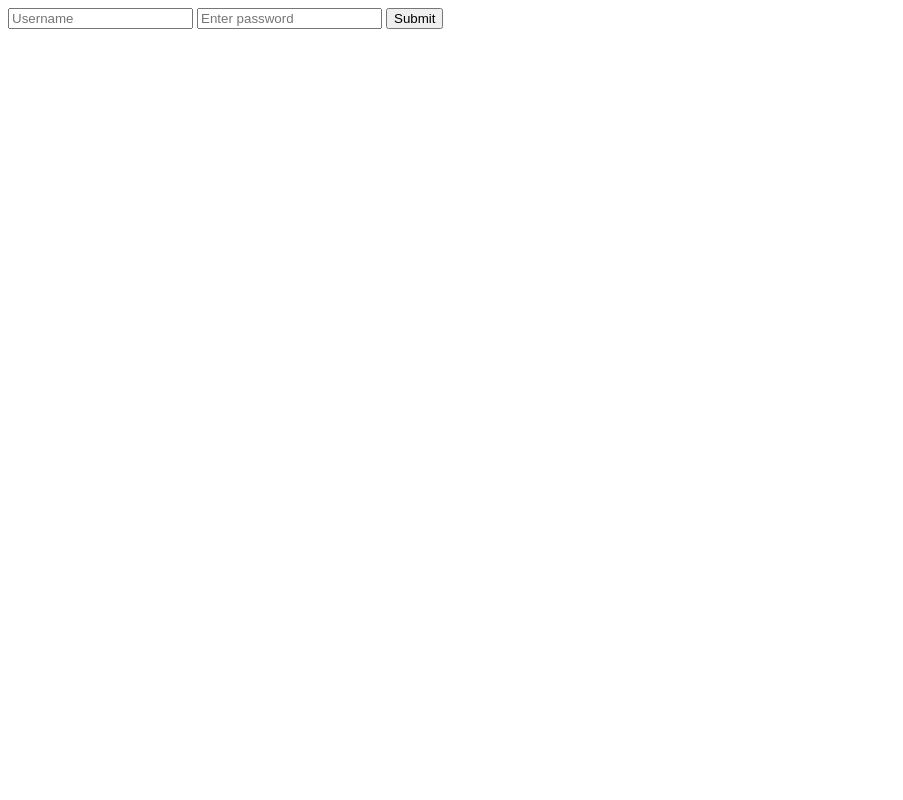
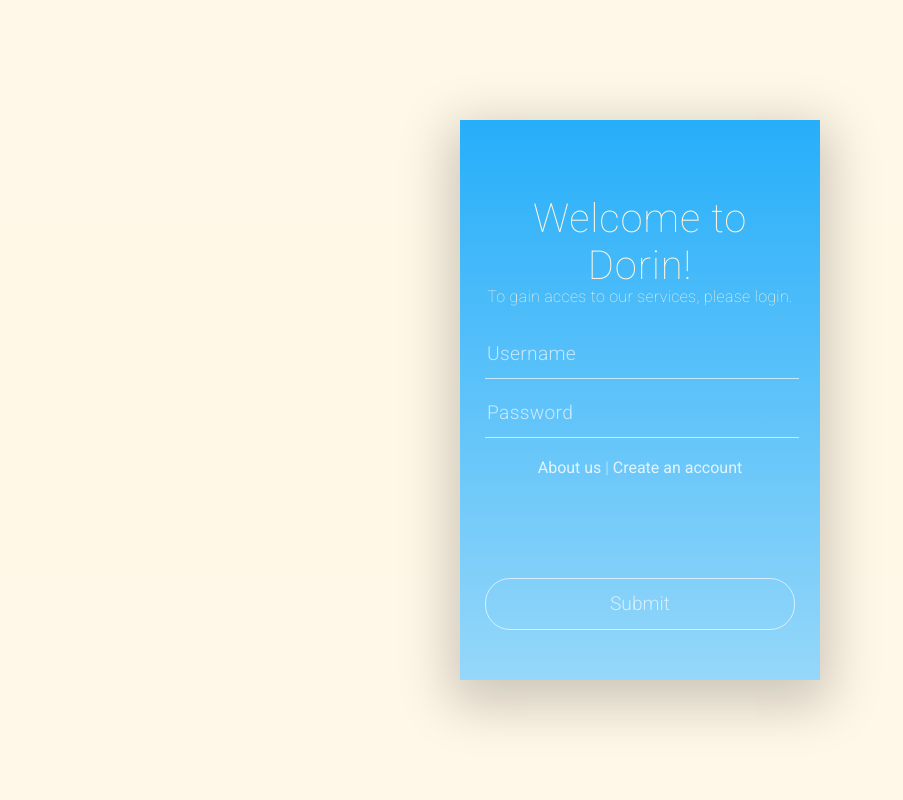
Before and after one commit to Caio-HBS/python_django_projects, a Django app: page /login/ in a window 1280 px wide. Shown: the whole page, without its empty margins (0-903 px from the left). Run offline with Django 3.2, Linux system fonts and the light colour scheme.

Commit message:
finished login page

```diff
--- /dev/null
+++ b/nodata/dorin/static/dorin/css/login_page.css
@@ -0,0 +1,217 @@
+@import url(https://fonts.googleapis.com/css?family=Roboto:400,300,100,500);
+body,
+html {
+  margin: 0;
+  height: 100%;
+}
+
+input {
+  border: none;
+}
+
+button:focus {
+  outline: none;
+}
+
+::-webkit-input-placeholder {
+  color: rgba(255, 255, 255, 0.65);
+}
+
+::-webkit-input-placeholder .input-line:focus +::input-placeholder {
+  color: #fff;
+}
+
+.highlight {
+  color: rgba(255, 255, 255, 0.8);
+  text-decoration: none;
+  font-weight: 400;
+  cursor: pointer;
+  transition: color .2s ease;
+}
+
+.highlight a {
+  text-decoration: none;
+  color: inherit;
+}
+
+.highlight:hover {
+  color: #fff;
+  transition: color .2s ease;
+}
+
+.spacing {
+  -webkit-box-flex: 1;
+  -webkit-flex-grow: 1;
+  -ms-flex-positive: 1;
+  flex-grow: 1;
+  text-decoration: none;
+  height: 120px;
+  font-weight: 300;
+  text-align: center;
+  margin-top: 10px;
+  color: rgba(255, 255, 255, 0.65)
+}
+
+.spacing a {
+  text-decoration: none;
+  color: inherit;
+}
+
+.input-line:focus {
+  outline: none;
+  border-color: #fff;
+  -webkit-transition: all .2s ease;
+  transition: all .2s ease;
+}
+
+.ghost-round {
+  cursor: pointer;
+  background: none;
+  border: 1px solid rgba(255, 255, 255, 0.65);
+  border-radius: 25px;
+  color: rgba(255, 255, 255, 0.65);
+  -webkit-align-self: flex-end;
+  -ms-flex-item-align: end;
+  align-self: flex-end;
+  font-size: 19px;
+  font-size: 1.2rem;
+  font-family: roboto;
+  font-weight: 300;
+  line-height: 2.5em;
+  margin-top: auto;
+  margin-bottom: 25px;
+  -webkit-transition: all .2s ease;
+  transition: all .2s ease;
+}
+
+.ghost-round:hover {
+  background: rgba(255, 255, 255, 0.15);
+  color: #fff;
+  -webkit-transition: all .2s ease;
+  transition: all .2s ease;
+}
+
+.input-line {
+  background: none;
+  margin-bottom: 10px;
+  line-height: 2.4em;
+  color: #fff;
+  font-family: roboto;
+  font-weight: 300;
+  letter-spacing: 0px;
+  letter-spacing: 0.02rem;
+  font-size: 19px;
+  font-size: 1.2rem;
+  border-bottom: 1px solid rgba(255, 255, 255, 0.65);
+  -webkit-transition: all .2s ease;
+  transition: all .2s ease;
+}
+
+.full-width {
+  width: 100%;
+}
+
+.input-fields {
+  margin-top: 25px;
+}
+
+.container {
+  display: -webkit-box;
+  display: -webkit-flex;
+  display: -ms-flexbox;
+  display: flex;
+  -webkit-box-align: center;
+  -webkit-align-items: center;
+  -ms-flex-align: center;
+  align-items: center;
+  -webkit-box-pack: center;
+  -webkit-justify-content: center;
+  -ms-flex-pack: center;
+  justify-content: center;
+  background: #fff8e8;
+  height: 100%;
+}
+
+.content {
+  padding-left: 25px;
+  padding-right: 25px;
+  display: -webkit-box;
+  display: -webkit-flex;
+  display: -ms-flexbox;
+  display: flex;
+  -webkit-flex-flow: column;
+  -ms-flex-flow: column;
+  flex-flow: column;
+  z-index: 5;
+}
+
+.welcome {
+  font-weight: 200;
+  margin-top: 75px;
+  text-align: center;
+  font-size: 40px;
+  font-size: 2.5rem;
+  letter-spacing: 0px;
+  letter-spacing: 0.05rem;
+}
+
+.subtitle {
+  text-align: center;
+  line-height: 1em;
+  font-weight: 100;
+  letter-spacing: 0px;
+  letter-spacing: 0.02rem;
+}
+
+.menu {
+  background: rgba(0, 0, 0, 0.2);
+  width: 100%;
+  height: 50px;
+}
+
+.window {
+  z-index: 100;
+  color: #fff4db;
+  font-family: roboto;
+  position: relative;
+  display: -webkit-box;
+  display: -webkit-flex;
+  display: -ms-flexbox;
+  display: flex;
+  -webkit-flex-flow: column;
+  -ms-flex-flow: column;
+  flex-flow: column;
+  box-shadow: 0px 15px 50px 10px rgba(0, 0, 0, 0.2);
+  box-sizing: border-box;
+  height: 560px;
+  width: 360px;
+  background: #FFF4DB;
+}
+
+.overlay {
+  background: -webkit-linear-gradient(#00A2FF, #83d2ff);
+  background: linear-gradient(#00A2FF, #83d2ff);
+  opacity: 0.85;
+  filter: alpha(opacity=85);
+  height: 560px;
+  position: absolute;
+  width: 360px;
+  z-index: 1;
+}
+
+.bold-line {
+  background: #fff4db;
+  position: absolute;
+  top: 0px;
+  bottom: 0px;
+  margin: auto;
+  width: 100%;
+  height: 360px;
+  z-index: 1;
+  opacity:0.1;
+}
+
+.alert-danger {
+  color: #ee0a21;
+  text-align: center;
+}
--- a/nodata/dorin/templates/dorin/login_page.html
+++ b/nodata/dorin/templates/dorin/login_page.html
@@ -4,14 +4,44 @@
 {% block page_title %}Dorin - Login{% endblock %}
 
 {% block css_files %}
-
+<link rel="stylesheet" href="{% static "dorin/css/login_page.css" %}">
 {% endblock %}
 
 {% block content %}
-    <form action={% url 'login_page'%} method="POST">
+<div class='bold-line'></div>
+<div class='container'>
+  <div class='window'>
+    <div class='overlay'></div>
+    <div class='content'>
+      <div class='welcome'>Welcome to Dorin!</div>
+      <div class='subtitle'>To gain acces to our services, please login.</div>
+      <form action={% url 'login_page' %} method="POST" class='input-fields'>
         {% csrf_token %}
-        <input type="text" name="username" placeholder="Username"/>
-        <input type="password" name="password" placeholder="Enter password"/>
-        <input type="submit" name="Login"/>
-    </form>
+        <input type="text" name="username" placeholder="{% if form.username.errors %}{{ form.username.errors|join:", " }}{% else %}Username{% endif %}" class="input-line full-width" required id="id_username">
+        <input type="password" name="password" placeholder="Password" class="input-line full-width" required id="id_password">
+
+        {% if form.errors %}
+          {% for field in form %}
+            {% for error in field.errors %}
+              <div class="alert alert-danger">
+                <p>{{ error }}</p>
+              </div>
+            {% endfor %}
+          {% endfor %}
+          {% for error in form.non_field_errors %}
+            <div class="alert alert-danger">
+              <p>{{ error }}</p>
+            </div>
+          {% endfor %}
+        {% endif %}
+    <div class="spacing">
+        <span class="highlight"><a href="{% url 'about_us_page' %}">About us</a></span> |
+        <span class="highlight"><a href="{% url 'register_page' %}">Create an account</a></span>
+    </div>
+        <input type="submit" name="Login" class='ghost-round full-width'/>
+      </div>
+      </form>
+  </div>
+</div>
+
 {% endblock %}
```
Also changed, not shown: nodata/static/favicon.png (added).
